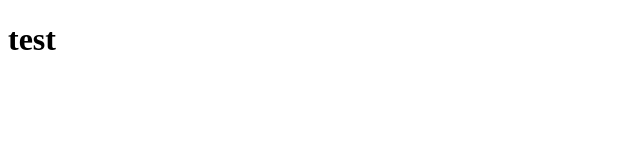
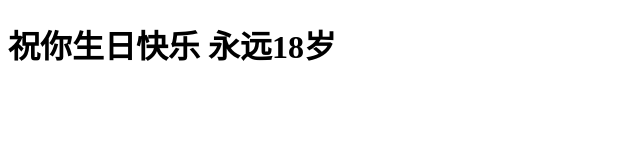
Before and after one commit to zieyou/test, a plain HTML site: page index.html in a window 1280 px wide. Shown: the whole page, without its empty margins (0-640 px from the left). Drawn offline with Linux system fonts and the light colour scheme.

Commit message:
Update index.html

```diff
--- a/index.html
+++ b/index.html
@@ -8,6 +8,6 @@
   <title>Document</title>
 </head>
 <body>
-  <h1>test</h1>
+  <h1>祝你生日快乐 永远18岁</h1>
 </body>
 </html>
```
